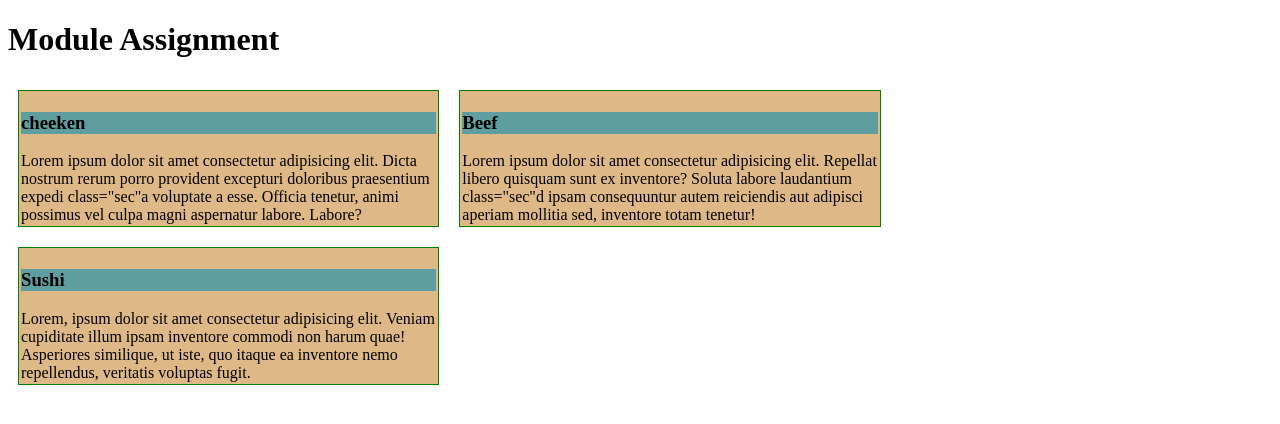
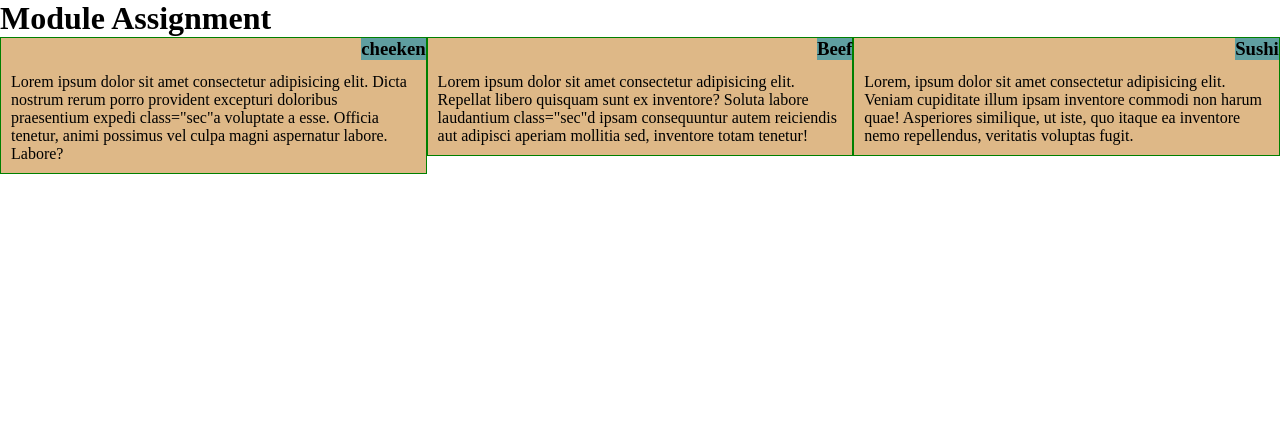
Before and after one commit to werkineh/Coursera-test-, a plain HTML site: page module2-solution/index.html in a window 1280 px wide. Drawn offline with Linux system fonts and the light colour scheme; files that its build step writes are made by us from their sources.

Commit message:
last updated

```diff
--- a/module2-solution/css/style.css
+++ b/module2-solution/css/style.css
@@ -1,31 +1,38 @@
-/************************* Desktop****************************/
-     * {
+
+/************************* Base CSS****************************/
+ * {
   box-sizing: border-box;
+  margin:0px;
+  padding:0px;
+}
+body{
+  font-family: 'Times New Roman', Times, serif;
 }
 section{
     background-color: burlywood;
     position:relative;
+    border:1px solid black;
+    padding:10px;
+    padding-top:35px;
 
 }
 .section-title{
   background-color: #5F9EA0;
-  position:relative;
+  position:absolute;
   top:0px;
   right:0px;
-  position:top right;
-
 }
-section{
-    padding: 2px;
-    margin:10px;
-}
+/* section{
+    padding-top: 35px;
+    /* margin:10px; *//*
+} */
 /************************* Desktop****************************/
         @media (min-width: 992px) {
          .col-lg-4{
              float:left;
              border:1px solid green;
              width: 33.33%;
-  }
+          }
          }
           /************************* Tablet ****************************/
 @media (min-width: 768px) and (max-width: 991px) {
@@ -34,16 +41,16 @@ section{
     border: 1px solid green;
     width: 50%;
   }
-  .col-md-12{
+  /* .col-md-12{
     float: left;
     border: 1px solid green;
     width: 50%;
-  }
+  } */
 }
 /************************* Mobile****************************/
-@media (max-width: 992px) {
+/* @media (max-width: 767px) {
   #sec1, #sec2, #sec3 {
     border: 1px solid green;
     width:100%
   }
-}
+} */
--- a/module2-solution/index.html
+++ b/module2-solution/index.html
@@ -3,7 +3,7 @@
   <head>
     <meta charset="UTF-8">
     <meta name="viewport" content="width=device-width, intial-scale=1.0">
-    <link rel="stylesheet" href="Module2-solution/css/style.css">
+    <link rel="stylesheet" href="css/style.css">
     <title>Module Two Assignment</title>
   </head>
   <body>
@@ -17,7 +17,7 @@
             <h3 class="section-title">Beef</h3>
             Lorem ipsum dolor sit amet consectetur adipisicing elit. Repellat libero quisquam sunt ex inventore? Soluta labore laudantium  class="sec"d ipsam consequuntur autem reiciendis aut adipisci aperiam mollitia sed, inventore totam tenetur!
         </section>
-        <section id="sec3" class="col-lg-4 col-md-12">
+        <section id="sec3" class="col-lg-4 col-md-6">
             <h3 class="section-title">Sushi</h3>
             Lorem, ipsum dolor sit amet consectetur adipisicing elit. Veniam cupiditate illum ipsam inventore commodi non harum quae! Asperiores similique, ut iste, quo itaque ea inventore nemo repellendus, veritatis voluptas fugit.
         </section>
```
